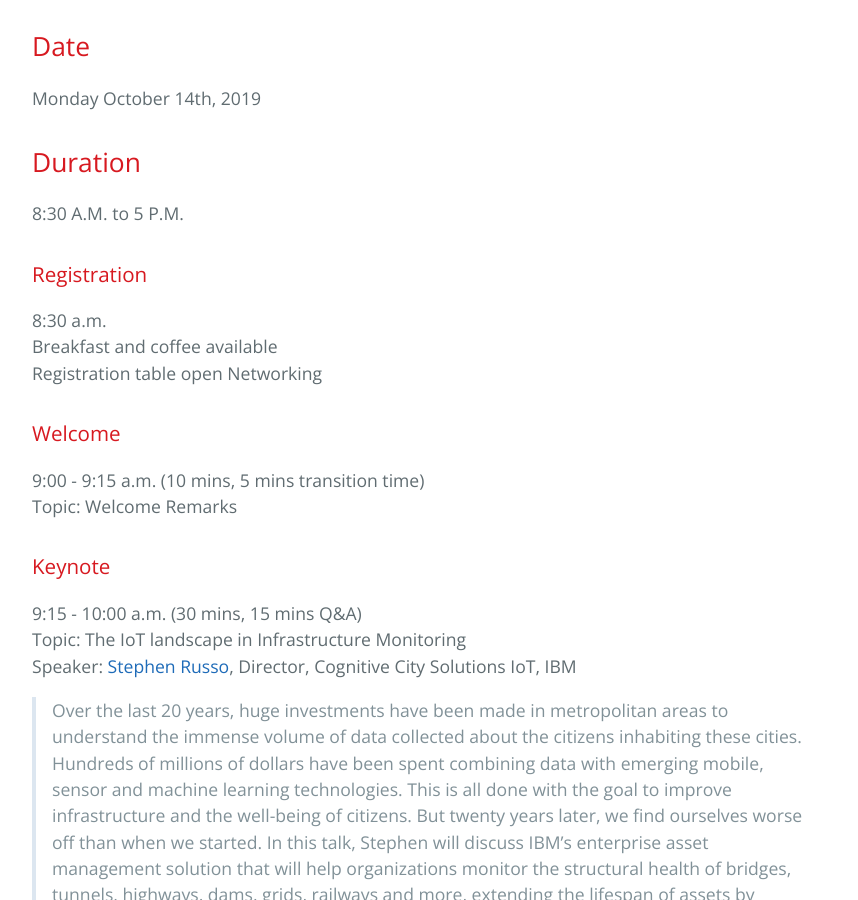
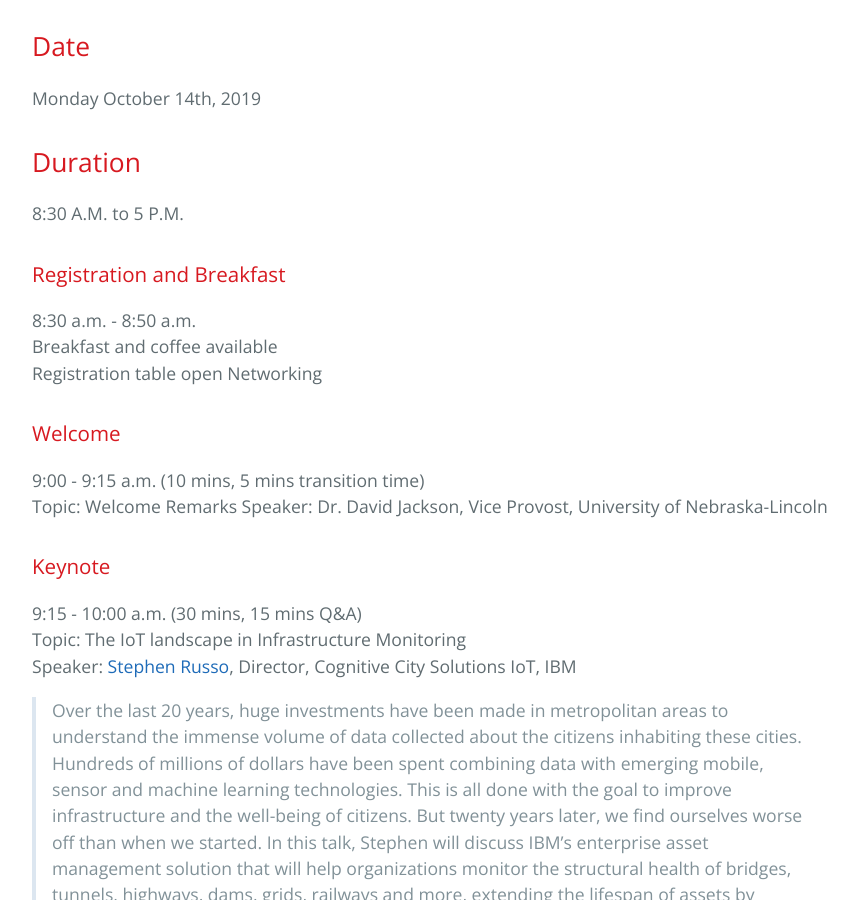
Before and after one commit to BridgingBigData/BridgingBigData.github.io, a Jekyll site: the page built from pages/bbd2019agenda.md, in a window 1280 px wide and 900 px high, scrolled down 516 px. Shown: the whole window, without its empty margins (192-1050 px from the left). Built offline with Jekyll 4.4.1, drawn with Linux system fonts in a browser that asks for light colours.

Commit message:
Update bbd2019agenda.md

```diff
--- a/pages/bbd2019agenda.md
+++ b/pages/bbd2019agenda.md
@@ -13,8 +13,8 @@ Monday October 14th, 2019
 ## Duration
 8:30 A.M. to 5 P.M.
 
-### Registration
-8:30 a.m.
+### Registration and Breakfast
+8:30 a.m. - 8:50 a.m.
 Breakfast and coffee available
 Registration table open
 Networking
@@ -22,6 +22,7 @@ Networking
 ### Welcome
 9:00 - 9:15 a.m. (10 mins, 5 mins transition time)
 Topic: Welcome Remarks
+Speaker: Dr. David Jackson, Vice Provost, University of Nebraska-Lincoln
 
 ### Keynote
 9:15 - 10:00 a.m. (30 mins, 15 mins Q&A)
```
